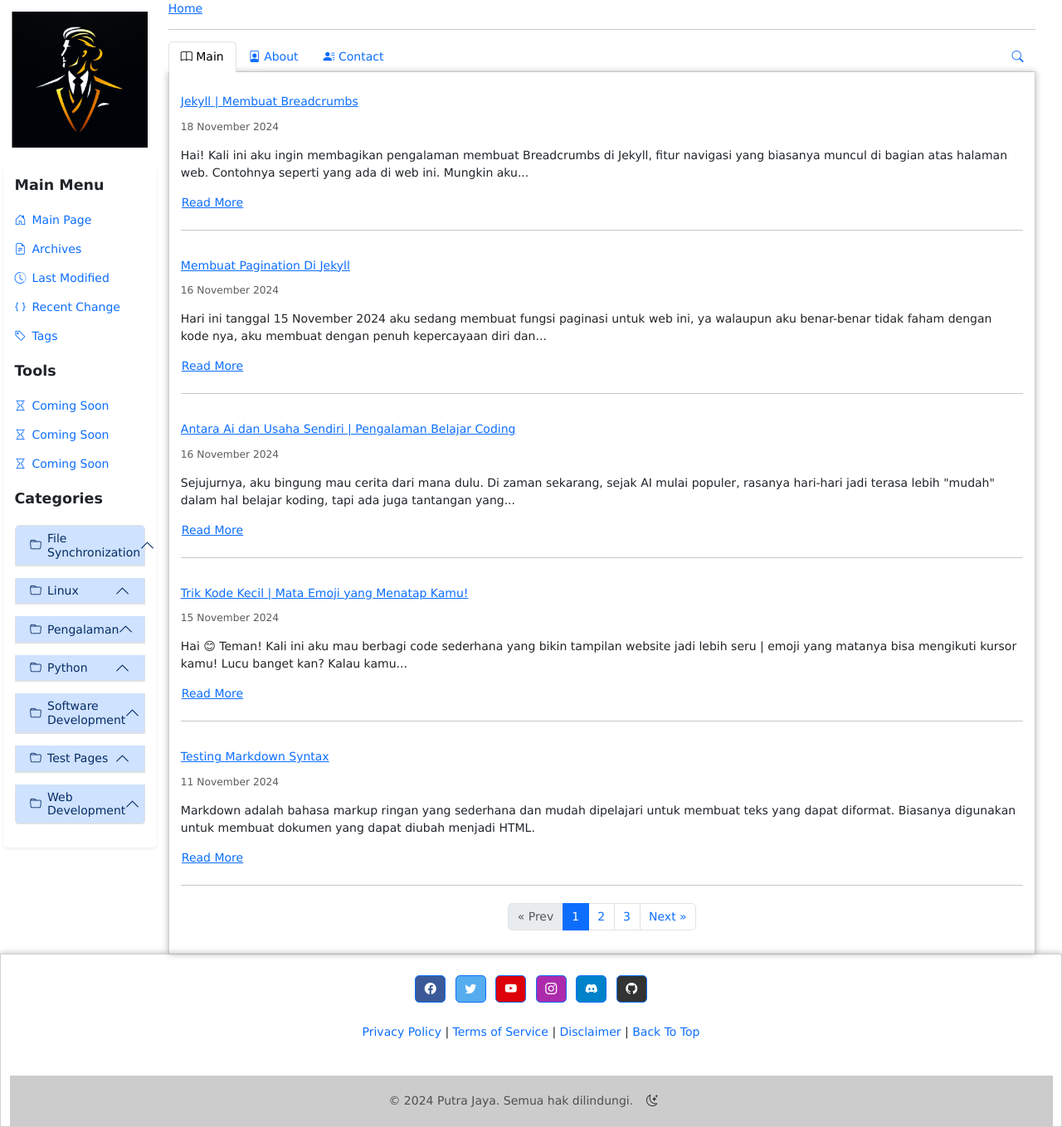
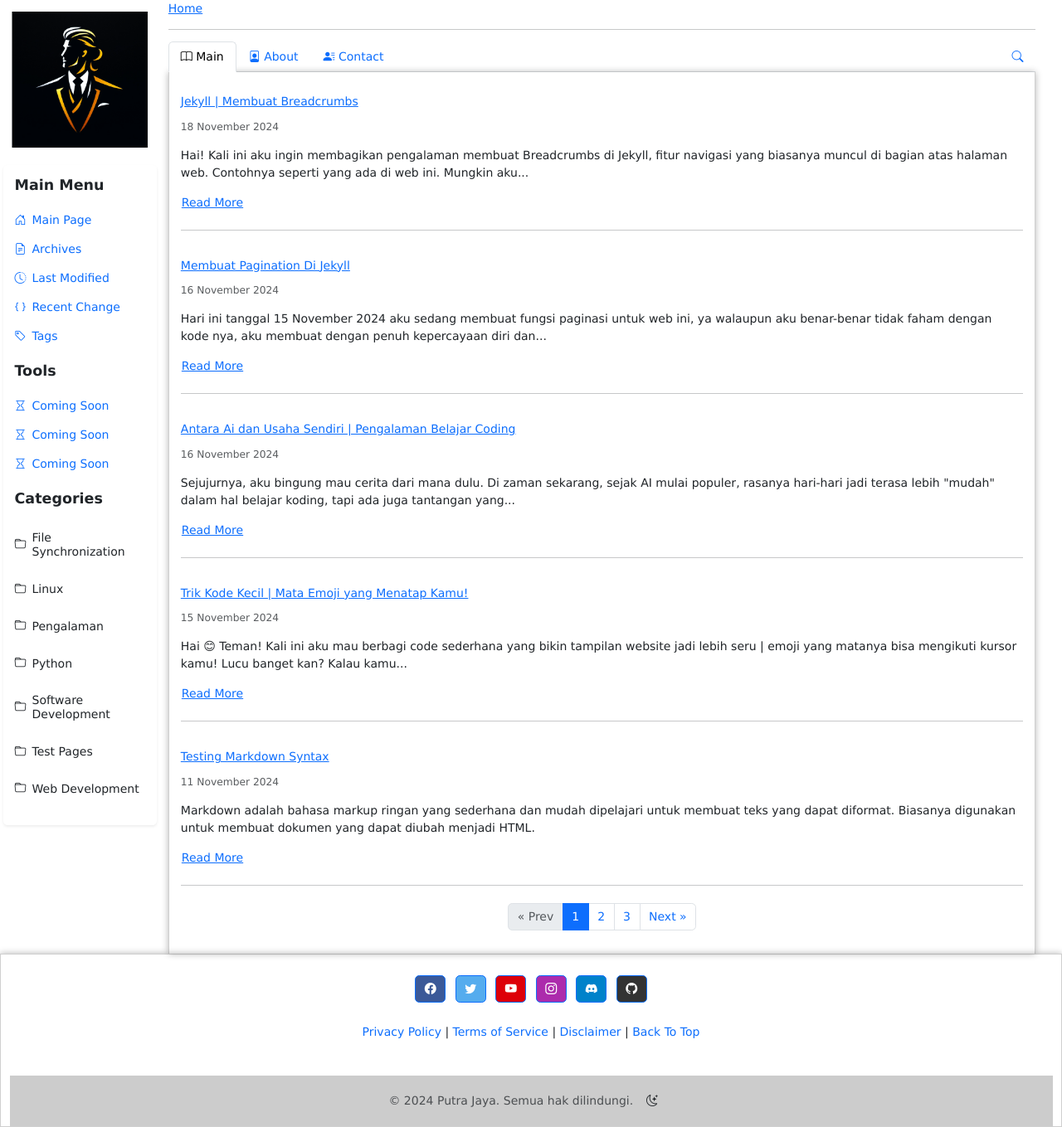
Before and after one commit to masputrawae/My-Notes, a Jekyll site: the page built from index.html, in a window 1280 px wide. Shown: the whole page at 83% size. Built offline with Jekyll 4.4.1, drawn with Linux system fonts in a browser that asks for light colours; the list of posts is cut into pages by our own code.

Commit message:
modified aside-nav.html

```diff
--- a/_includes/partials/aside-nav.html
+++ b/_includes/partials/aside-nav.html
@@ -16,9 +16,9 @@
     <h5 class="fw-bold mb-3">Tools</h5>
     <nav>
         <ul class="list-unstyled">
-            <li><a href="#" class="text-decoration-none d-block py-2"><i class="bi bi-hourglass me-2"></i>Coming Soon</a></li>
-            <li><a href="#" class="text-decoration-none d-block py-2"><i class="bi bi-hourglass me-2"></i>Coming Soon</a></li>
-            <li><a href="#" class="text-decoration-none d-block py-2"><i class="bi bi-hourglass me-2"></i>Coming Soon</a></li>
+            <li><a href="/" class="text-decoration-none d-block py-2"><i class="bi bi-hourglass me-2"></i>Coming Soon</a></li>
+            <li><a href="/" class="text-decoration-none d-block py-2"><i class="bi bi-hourglass me-2"></i>Coming Soon</a></li>
+            <li><a href="/" class="text-decoration-none d-block py-2"><i class="bi bi-hourglass me-2"></i>Coming Soon</a></li>
         </ul>
     </nav>
 
@@ -37,7 +37,7 @@
 
     {% assign categories_array = all_categories | split: "," | uniq | sort %} <!-- Mengurutkan kategori -->
 
-<div class="accordion" id="categoriesAccordion">
+    <div id="categoriesAccordion">
         {% for category in categories_array %}
             {% if category != "" %}
                 {% assign category_slug = category | downcase | replace: " ", "-" | replace: "/", "-" | slugify %}
@@ -65,5 +65,4 @@
             {% endif %}
         {% endfor %}
     </div>
-
 </aside>
```
Lines whose indentation alone changed are shown as unchanged.
